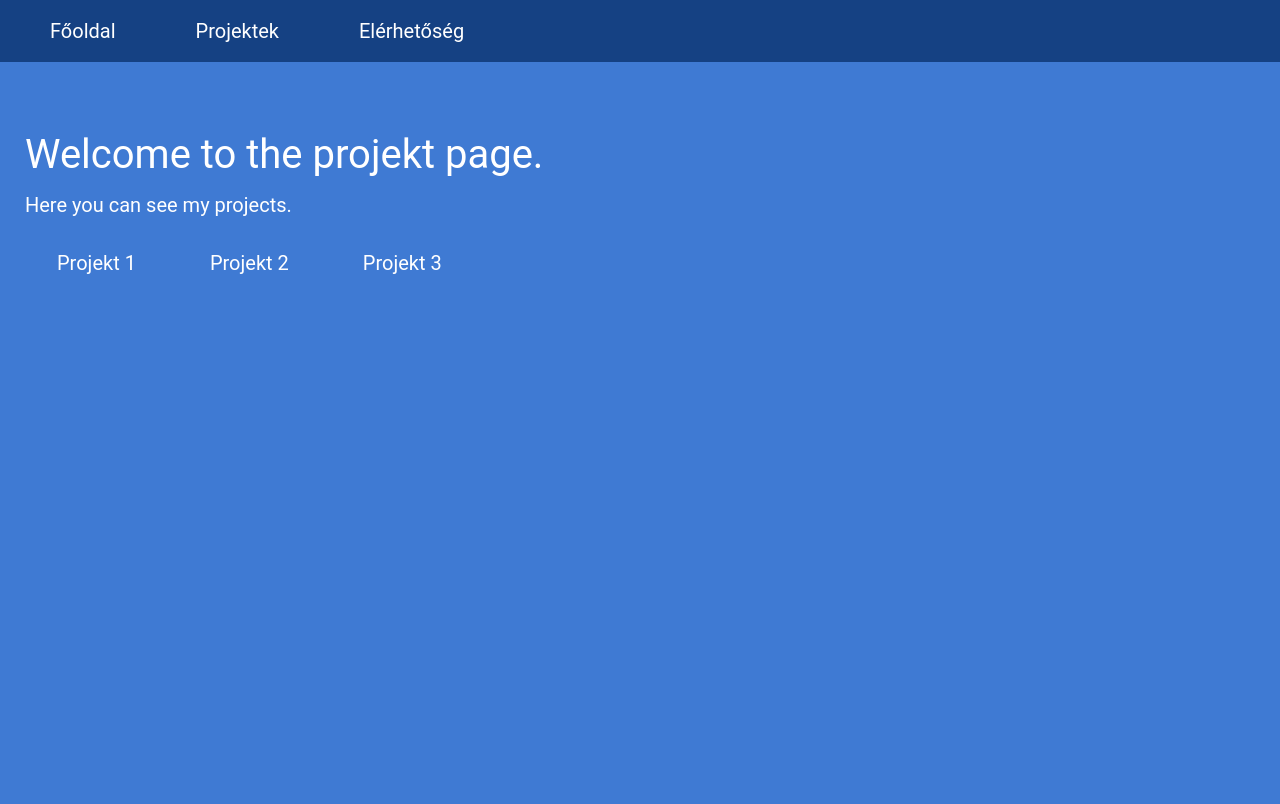
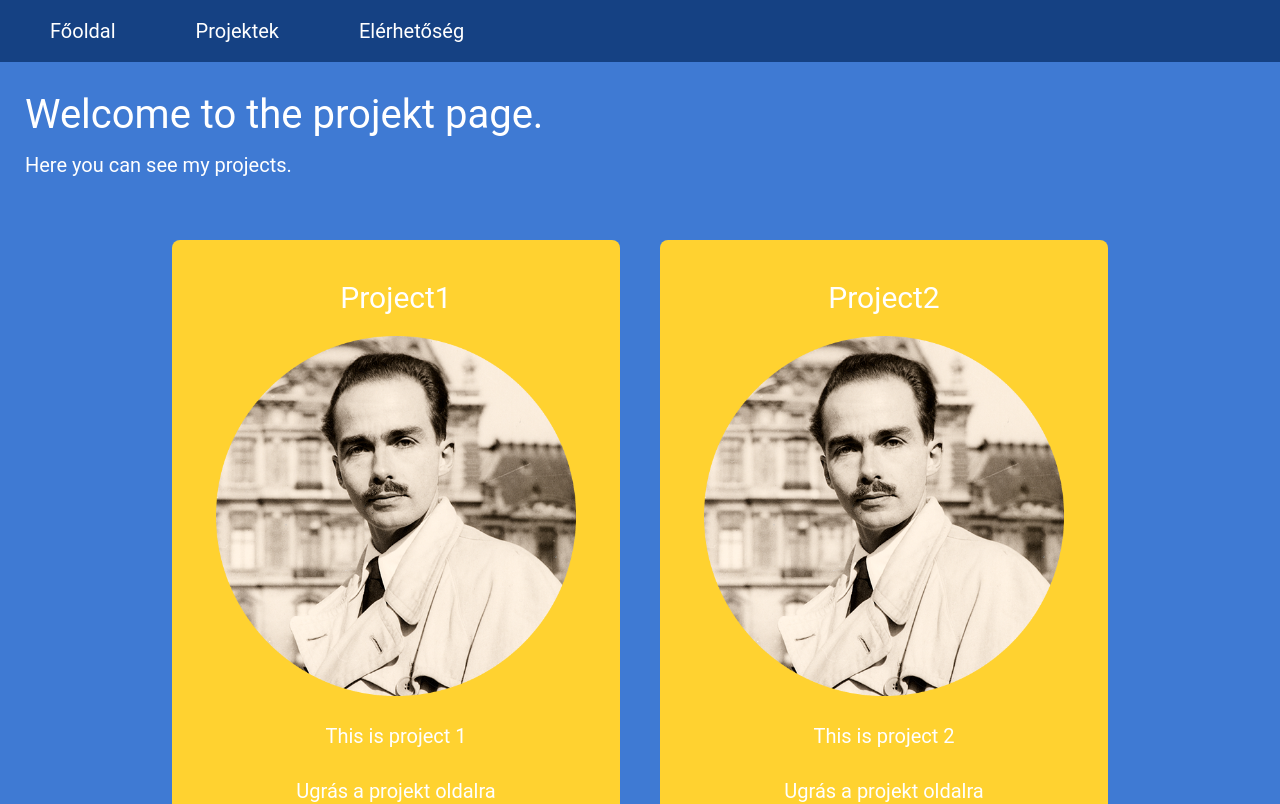
Before and after one commit to horleve001/portfolio, a Next.js app: page /Projekt in a window 1280 px wide. Shown: the top 804 px of the page. Built offline with nearby package versions, Linux system fonts and the light colour scheme.

Commit message:
Styling project pages + adding JSON File for projects details

```diff
--- a/src/app/Projekt/[id]/page.js
+++ b/src/app/Projekt/[id]/page.js
@@ -1,13 +1,23 @@
 import Link from "next/link";
+import projects from "../../projects.json";
+
 export default async function Projekt_Template({ params }) {
   const { id } = await params;
+  let temp = JSON.stringify(projects);
+  temp = JSON.parse(temp);
+
+  let current = temp.projects.find((project) => project.name === id);
   return (
     <div className="container">
       <h1 className="flex p1 White"> {id}</h1>
       <p>Welcome to the projekt page.</p>
-      <p>Here you can see my projects.</p>
-      <img src="../1937.png" alt="Horváth Levente" className="myself" />
-      <Link href="https://www.facebook.com/">ddd</Link>
+      <p>Here you can see my project.</p>
+      <img
+        src={`../${current.img}`}
+        alt={current.name}
+        className="w-96 h-96 p-3"
+      />
+      <Link href={current.link}>ddd</Link>
     </div>
   );
 }
--- a/src/app/Projekt/page.js
+++ b/src/app/Projekt/page.js
@@ -2,7 +2,7 @@ import { Projekt_List } from "../components/navigation";
 
 export default function Projekt() {
   return (
-    <div className="container">
+    <div className="mt-15 p-5">
       <h1>Welcome to the projekt page.</h1>
       <p>Here you can see my projects.</p>
       <Projekt_List />
--- a/src/app/components/navigation.js
+++ b/src/app/components/navigation.js
@@ -1,4 +1,6 @@
 import Link from "next/link";
+import projects from "../projects.json";
+import React from "react";
 
 export const Navigation = () => {
   return (
@@ -22,23 +24,30 @@ export const Navigation = () => {
   );
 };
 export const Projekt_List = () => {
+  let temp = JSON.stringify(projects);
+  temp = JSON.parse(temp);
+  const projekt_list = temp.projects.map((project) => (
+    <div
+      key={project.name}
+      className="bg-amber-300 inline-block p-8 text-white m-5 rounded-lg"
+    >
+      <h2 className="p-2 text-3xl">{project.name}</h2>
+      <img src={project.img} alt={project.name} className="w-96 h-96 p-3"></img>
+      <p className="p-2">{project.description}</p>
+      <p>
+        <Link
+          href={`/Projekt/${project.name}`}
+          className="hover:bg-blue-800 inline-block p-3"
+        >
+          Ugrás a projekt oldalra
+        </Link>
+      </p>
+    </div>
+  ));
+
   return (
-    <nav>
-      <li className="link">
-        <Link href="/Projekt/1">
-          <p className="hover:bg-black p-3">Projekt 1</p>
-        </Link>
-      </li>
-      <li className="link">
-        <Link href="/Projekt/2">
-          <p className="hover:bg-black p-3">Projekt 2</p>
-        </Link>
-      </li>
-      <li className="link">
-        <Link href="/Projekt/3">
-          <p className="hover:bg-black p-3">Projekt 3</p>
-        </Link>
-      </li>
-    </nav>
+    <div className="text-center m-10">
+      <ul className="inline-block">{projekt_list}</ul>
+    </div>
   );
 };
--- /dev/null
+++ b/src/app/projects.json
@@ -0,0 +1,34 @@
+{
+  "projects": [
+    {
+      "name": "Project1",
+      "description": "This is project 1",
+      "img": "1937.png",
+      "link": "https://www.facebook.com/"
+    },
+    {
+      "name": "Project2",
+      "description": "This is project 2",
+      "img": "1937.png",
+      "link": "https://www.facebook.com/"
+    },
+    {
+      "name": "project3",
+      "description": "This is project 3",
+      "img": "1937.png",
+      "link": "https://www.facebook.com/"
+    },
+    {
+      "name": "project4",
+      "description": "This is project 4",
+      "img": "1937.png",
+      "link": "https://www.facebook.com/"
+    },
+    {
+      "name": "project5",
+      "description": "This is project 5",
+      "img": "1937.png",
+      "link": "https://www.facebook.com/"
+    }
+  ]
+}
```
